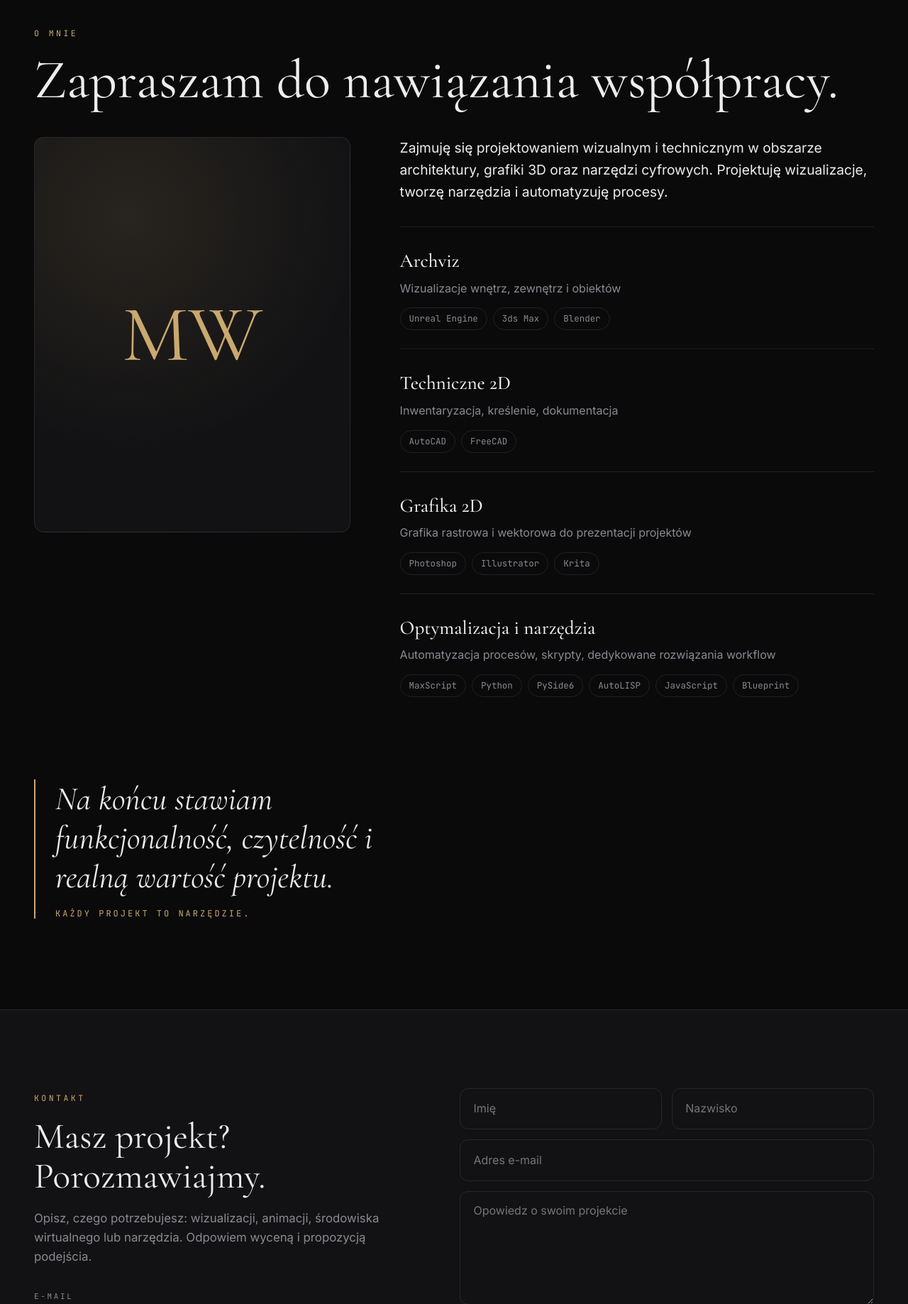
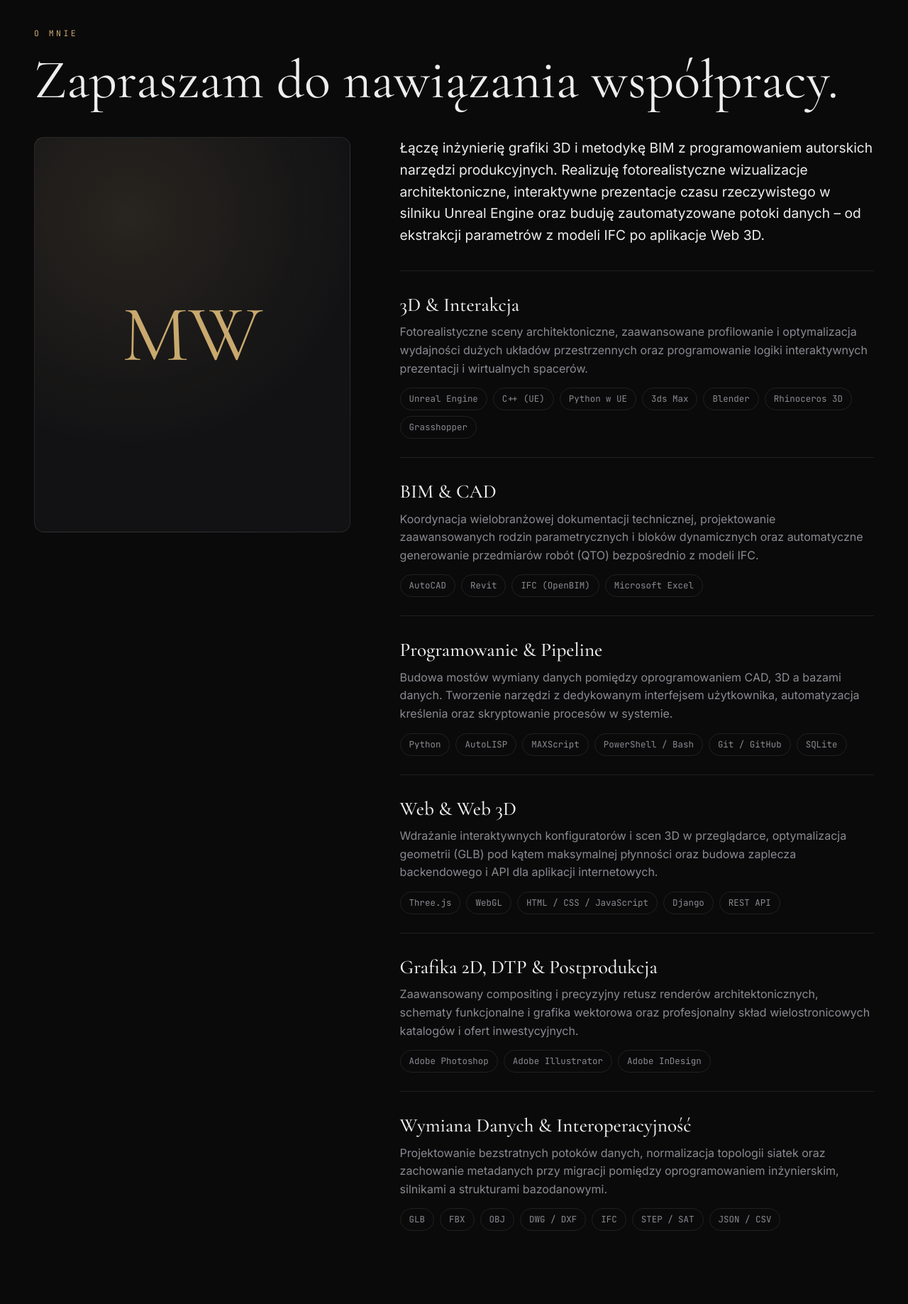
Before and after one commit to wievis/ViewIs, a Django app: page /o-mnie/ in a window 1280 px wide. Shown: the part 143-1980 px from the top of the page at 71% size. Run offline with Django 4.2, Linux system fonts and the light colour scheme.

Commit message:
Rozbudowa zakładki O mnie o kategorie techniczne, umiejętności i zaktualizowany profil

```diff
--- a/portfolio/templates/about.html
+++ b/portfolio/templates/about.html
@@ -11,35 +11,139 @@
     <div class="about-grid">
         <div class="portrait reveal"><span>MW</span></div>
         <div class="reveal" style="--d:.08s">
-            <p class="lead" style="font-size:1.2rem;color:var(--text)">{% if lang == 'en' %}I specialize in visual and technical design within architecture, 3D graphics, and digital tools. I design visualizations, create tools, and automate processes.{% else %}Zajmuję się projektowaniem wizualnym i technicznym w obszarze architektury, grafiki 3D oraz narzędzi cyfrowych. Projektuję wizualizacje, tworzę narzędzia i automatyzuję procesy.{% endif %}</p>
+            <p class="lead" style="font-size:1.2rem;color:var(--text)">
+                {% if lang == 'en' %}
+                I combine 3D graphics engineering and BIM methodology with custom software development and pipeline automation. I deliver photorealistic architectural visualizations, real-time interactive presentations in Unreal Engine, and automated data workflows – from IFC parameter extraction to interactive Web 3D applications.
+                {% else %}
+                Łączę inżynierię grafiki 3D i metodykę BIM z programowaniem autorskich narzędzi produkcyjnych. Realizuję fotorealistyczne wizualizacje architektoniczne, interaktywne prezentacje czasu rzeczywistego w silniku Unreal Engine oraz buduję zautomatyzowane potoki danych – od ekstrakcji parametrów z modeli IFC po aplikacje Web 3D.
+                {% endif %}
+            </p>
 
             <div class="competency" style="margin-top:34px">
-                <h3>Archviz</h3>
-                <p>{% if lang == 'en' %}Interior, exterior and object visualizations{% else %}Wizualizacje wnętrz, zewnętrz i obiektów{% endif %}</p>
-                <div class="chips"><span>Unreal Engine</span><span>3ds Max</span><span>Blender</span></div>
+                <h3>{% if lang == 'en' %}3D &amp; Interaction{% else %}3D &amp; Interakcja{% endif %}</h3>
+                <p>
+                    {% if lang == 'en' %}
+                    Photorealistic spatial environments, performance profiling and asset optimization for large-scale scenes, as well as native logic programming for interactive presentations and walkthroughs.
+                    {% else %}
+                    Fotorealistyczne sceny architektoniczne, zaawansowane profilowanie i optymalizacja wydajności dużych układów przestrzennych oraz programowanie logiki interaktywnych prezentacji i wirtualnych spacerów.
+                    {% endif %}
+                </p>
+                <div class="chips">
+                    <span>Unreal Engine</span>
+                    <span>C++ (UE)</span>
+                    <span>Python w UE</span>
+                    <span>3ds Max</span>
+                    <span>Blender</span>
+                    <span>Rhinoceros 3D</span>
+                    <span>Grasshopper</span>
+                </div>
             </div>
+
             <div class="competency">
-                <h3>{% if lang == 'en' %}Technical 2D{% else %}Techniczne 2D{% endif %}</h3>
-                <p>{% if lang == 'en' %}Inventory, drafting, documentation{% else %}Inwentaryzacja, kreślenie, dokumentacja{% endif %}</p>
-                <div class="chips"><span>AutoCAD</span><span>FreeCAD</span></div>
+                <h3>BIM &amp; CAD</h3>
+                <p>
+                    {% if lang == 'en' %}
+                    Multi-discipline technical documentation, complex parametric families and dynamic blocks based on logical formulas, as well as automated quantity takeoffs (QTO) derived directly from IFC models.
+                    {% else %}
+                    Koordynacja wielobranżowej dokumentacji technicznej, projektowanie zaawansowanych rodzin parametrycznych i bloków dynamicznych oraz automatyczne generowanie przedmiarów robót (QTO) bezpośrednio z modeli IFC.
+                    {% endif %}
+                </p>
+                <div class="chips">
+                    <span>AutoCAD</span>
+                    <span>Revit</span>
+                    <span>IFC (OpenBIM)</span>
+                    <span>Microsoft Excel</span>
+                </div>
             </div>
+
             <div class="competency">
-                <h3>{% if lang == 'en' %}2D Graphics{% else %}Grafika 2D{% endif %}</h3>
-                <p>{% if lang == 'en' %}Raster and vector graphics for project presentations{% else %}Grafika rastrowa i wektorowa do prezentacji projektów{% endif %}</p>
-                <div class="chips"><span>Photoshop</span><span>Illustrator</span><span>Krita</span></div>
+                <h3>{% if lang == 'en' %}Programming &amp; Pipeline{% else %}Programowanie &amp; Pipeline{% endif %}</h3>
+                <p>
+                    {% if lang == 'en' %}
+                    Building custom data bridges between CAD, 3D packages, and databases. Developing in-editor UI toolsets, automating drawing tasks, and orchestrating operating system workflows.
+                    {% else %}
+                    Budowa mostów wymiany danych pomiędzy oprogramowaniem CAD, 3D a bazami danych. Tworzenie narzędzi z dedykowanym interfejsem użytkownika, automatyzacja kreślenia oraz skryptowanie procesów w systemie.
+                    {% endif %}
+                </p>
+                <div class="chips">
+                    <span>Python</span>
+                    <span>AutoLISP</span>
+                    <span>MAXScript</span>
+                    <span>PowerShell / Bash</span>
+                    <span>Git / GitHub</span>
+                    <span>SQLite</span>
+                </div>
             </div>
+
             <div class="competency">
-                <h3>{% if lang == 'en' %}Optimization &amp; Tools{% else %}Optymalizacja i narzędzia{% endif %}</h3>
-                <p>{% if lang == 'en' %}Process automation, scripts, dedicated workflow solutions{% else %}Automatyzacja procesów, skrypty, dedykowane rozwiązania workflow{% endif %}</p>
-                <div class="chips"><span>MaxScript</span><span>Python</span><span>PySide6</span><span>AutoLISP</span><span>JavaScript</span><span>Blueprint</span></div>
+                <h3>Web &amp; Web 3D</h3>
+                <p>
+                    {% if lang == 'en' %}
+                    Developing interactive 3D configurators and viewers in the browser, optimizing geometry (GLB) for maximum frame rate, and engineering backend architectures and APIs for web applications.
+                    {% else %}
+                    Wdrażanie interaktywnych konfiguratorów i scen 3D w przeglądarce, optymalizacja geometrii (GLB) pod kątem maksymalnej płynności oraz budowa zaplecza backendowego i API dla aplikacji internetowych.
+                    {% endif %}
+                </p>
+                <div class="chips">
+                    <span>Three.js</span>
+                    <span>WebGL</span>
+                    <span>HTML / CSS / JavaScript</span>
+                    <span>Django</span>
+                    <span>REST API</span>
+                </div>
             </div>
+
+            <div class="competency">
+                <h3>{% if lang == 'en' %}2D Graphics, DTP &amp; Post-production{% else %}Grafika 2D, DTP &amp; Postprodukcja{% endif %}</h3>
+                <p>
+                    {% if lang == 'en' %}
+                    Advanced digital compositing and retouching for architectural renders, vector functional diagrams and branding, and professional layout composition for investment brochures and portfolios.
+                    {% else %}
+                    Zaawansowany compositing i precyzyjny retusz renderów architektonicznych, schematy funkcjonalne i grafika wektorowa oraz profesjonalny skład wielostronicowych katalogów i ofert inwestycyjnych.
+                    {% endif %}
+                </p>
+                <div class="chips">
+                    <span>Adobe Photoshop</span>
+                    <span>Adobe Illustrator</span>
+                    <span>Adobe InDesign</span>
+                </div>
+            </div>
+
+            <div class="competency">
+                <h3>{% if lang == 'en' %}Data Exchange &amp; Interoperability{% else %}Wymiana Danych &amp; Interoperacyjność{% endif %}</h3>
+                <p>
+                    {% if lang == 'en' %}
+                    Lossless conversion, topology validation, and parameter preservation across engineering formats, real-time engines, and relational data structures.
+                    {% else %}
+                    Projektowanie bezstratnych potoków danych, normalizacja topologii siatek oraz zachowanie metadanych przy migracji pomiędzy oprogramowaniem inżynierskim, silnikami a strukturami bazodanowymi.
+                    {% endif %}
+                </p>
+                <div class="chips">
+                    <span>GLB</span>
+                    <span>FBX</span>
+                    <span>OBJ</span>
+                    <span>DWG / DXF</span>
+                    <span>IFC</span>
+                    <span>STEP / SAT</span>
+                    <span>JSON / CSV</span>
+                </div>
+            </div>
+
         </div>
     </div>
 </section>
 
 <section class="section" style="padding-top:0">
     <div class="container reveal">
-        <p class="quote">{% if lang == 'en' %}Ultimately, I focus on functionality, clarity, and real project value.{% else %}Na końcu stawiam funkcjonalność, czytelność i realną wartość projektu.{% endif %}<small>{% if lang == 'en' %}EVERY PROJECT IS A TOOL.{% else %}KAŻDY PROJEKT TO NARZĘDZIE.{% endif %}</small></p>
+        <p class="quote">
+            {% if lang == 'en' %}
+            I build functionality, clarity, and real project value.
+            <small>EVERY PROJECT IS A TOOL.</small>
+            {% else %}
+            Tworzę funkcjonalność, czytelność i realną wartość projektu.
+            <small>KAŻDY PROJEKT TO NARZĘDZIE.</small>
+            {% endif %}
+        </p>
     </div>
 </section>
 {% endblock %}
```
